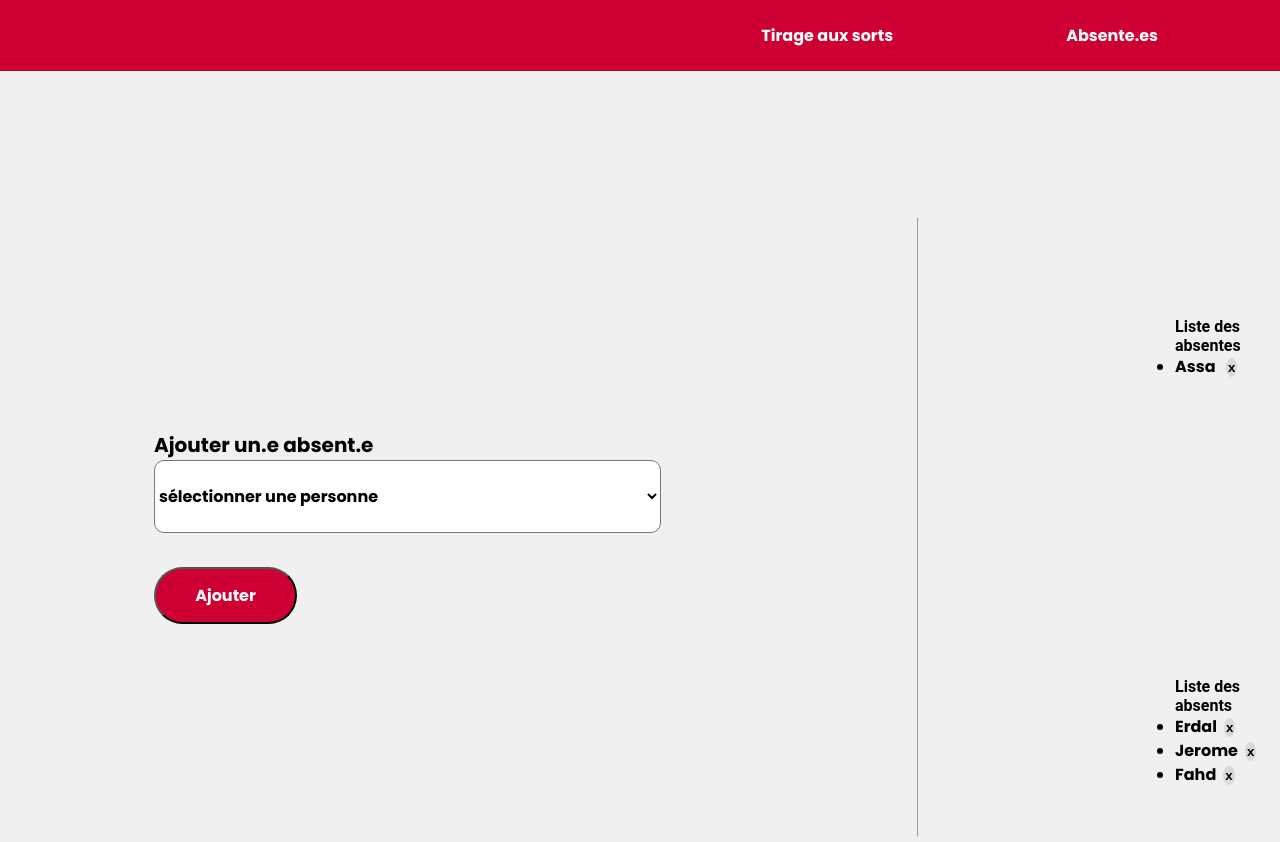
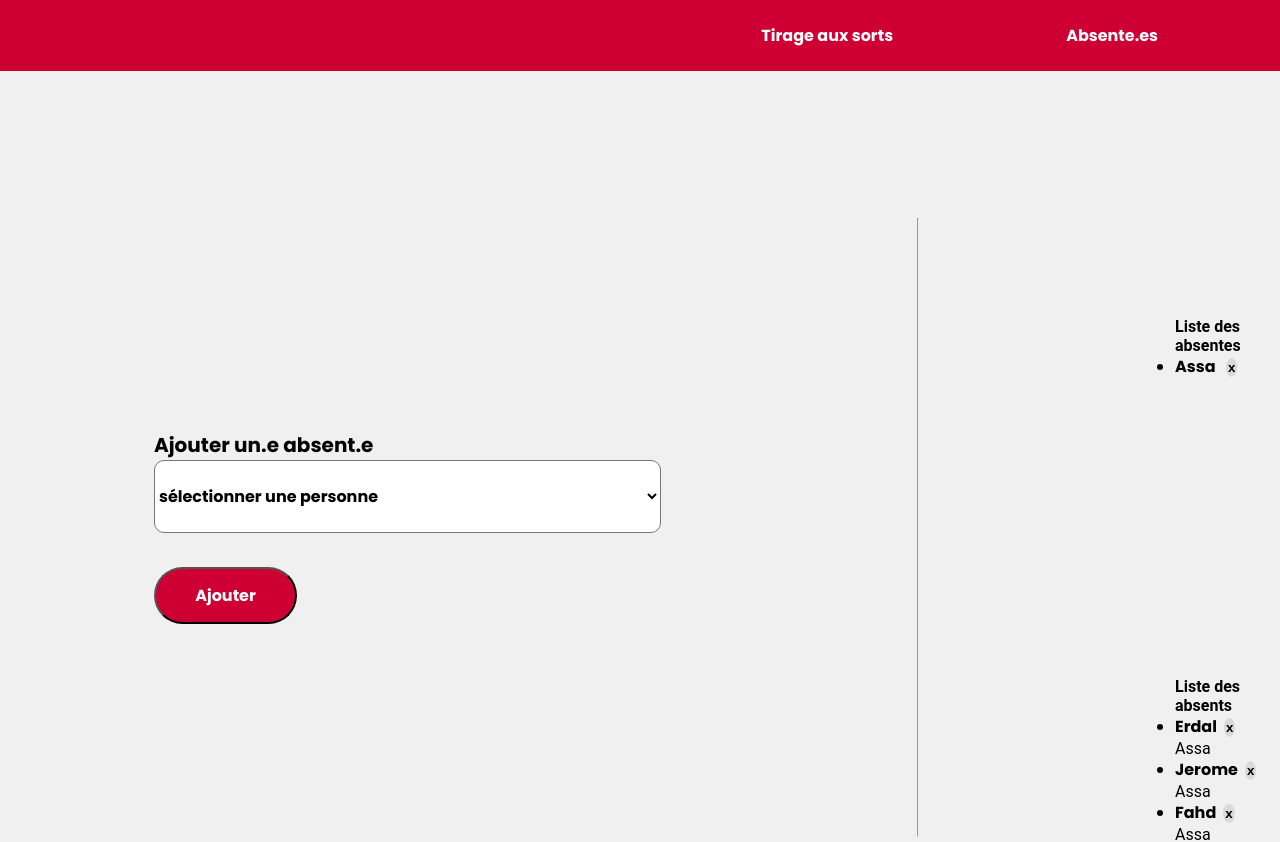
Before and after one commit to AssaNiang/tirage-au-sort, an Angular app: page /Absents in a window 1280 px wide. Shown: the top 842 px of the page. Built offline with nearby package versions, Linux system fonts and the light colour scheme.

Commit message:
test Assa

```diff
--- a/src/app/components/absent-man/absent-man.component.html
+++ b/src/app/components/absent-man/absent-man.component.html
@@ -1,3 +1,4 @@
 <ul>
     <li *ngIf="absentMan" >  {{absentMan.firstname}}<button (click)="addRemove()">x</button></li>
 </ul>
+<p>Assa </p>
```
